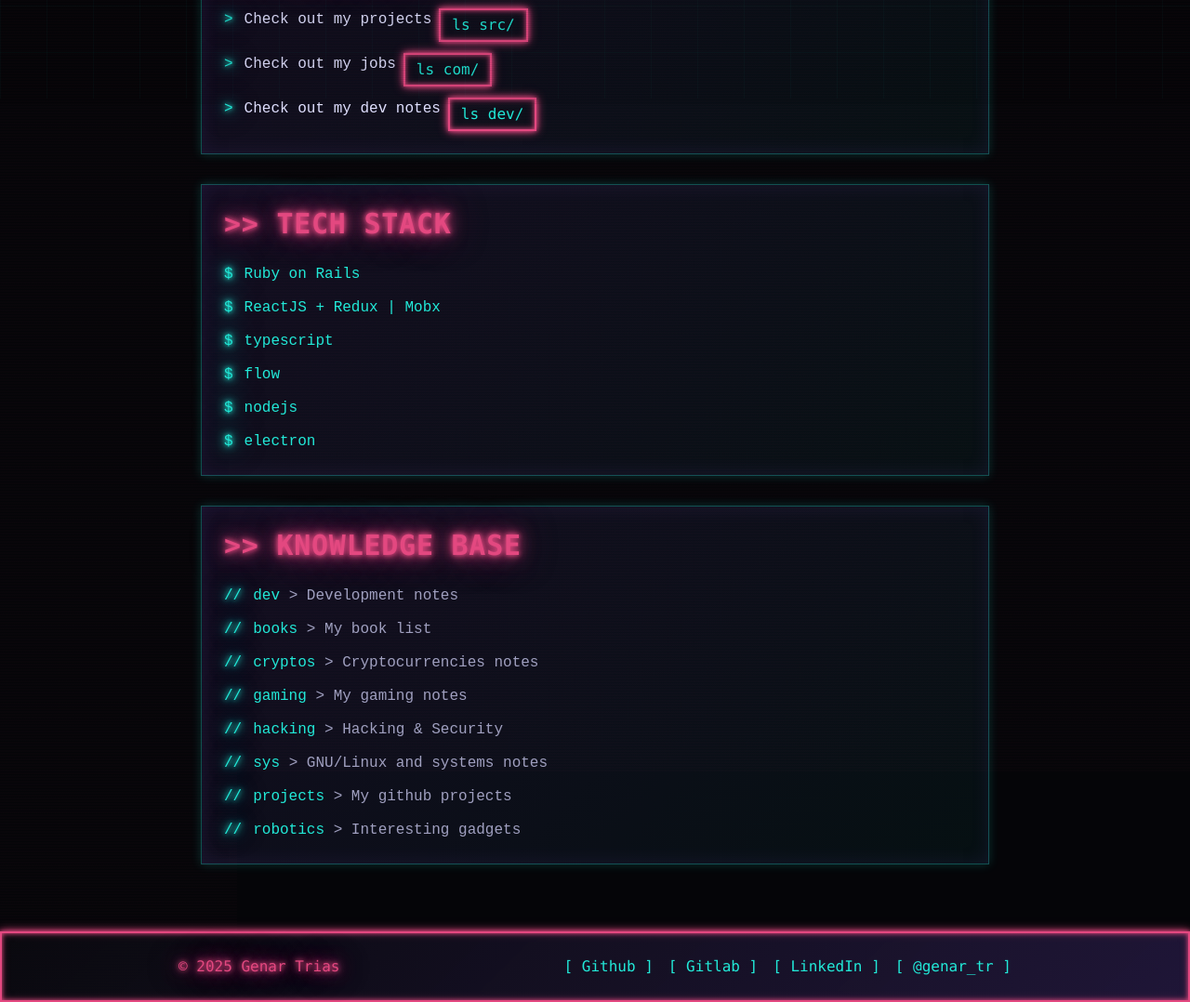
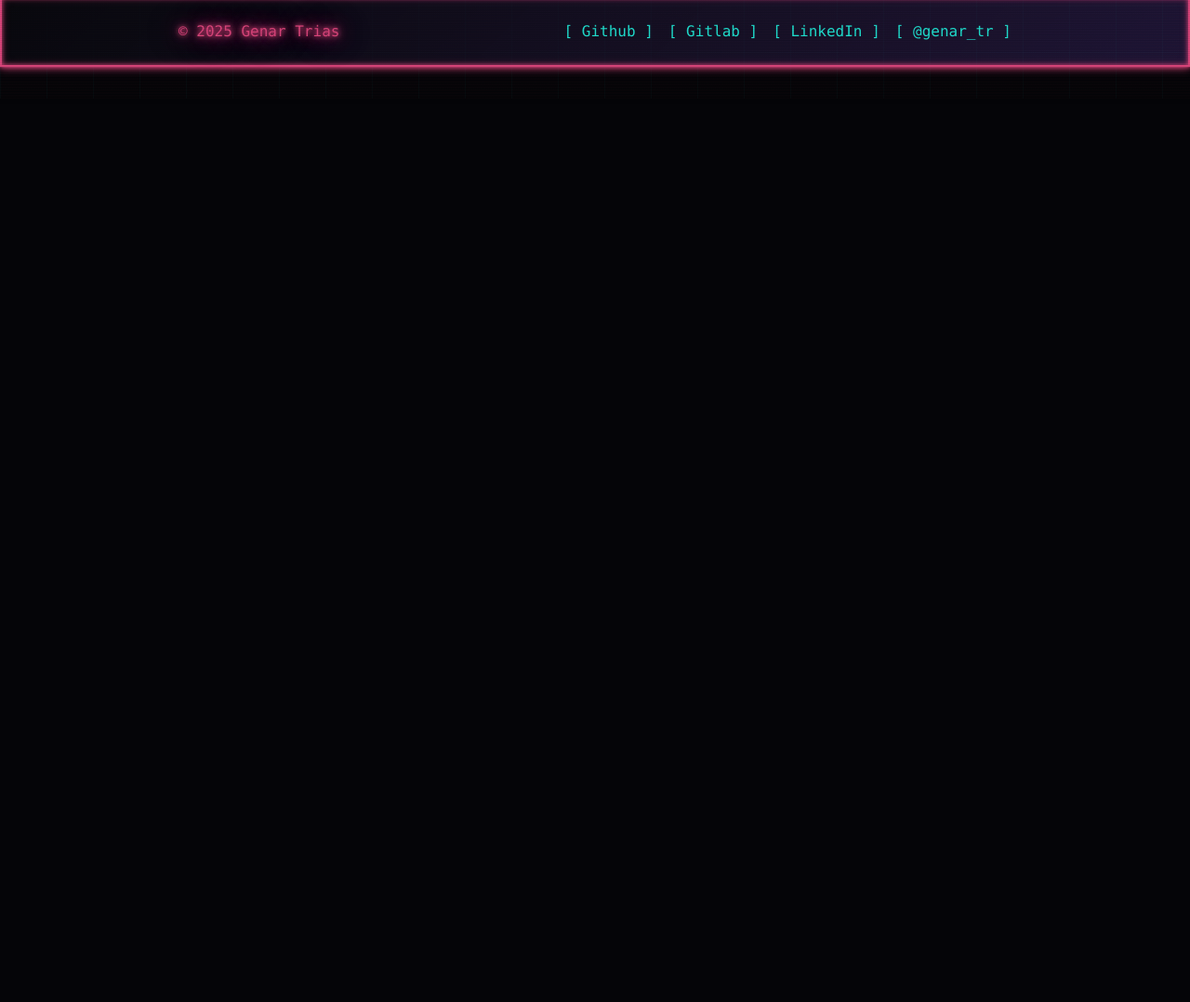
Before and after one commit to gtrias/genar.me, an Astro site: page / in a window 1280 px wide. Shown: the part 694-1772 px from the top of the page at 93% size. After the commit the page ends 800 px from the top, so only its background shows below. Built offline with nearby package versions, Linux system fonts and the light colour scheme; Astro itself is replaced by a stand-in of ours.

Commit message:
adjustments

```diff
--- a/opencode.json
+++ /dev/null
@@ -1,19 +0,0 @@
-{
-  "modes": {
-    "plan": {
-      "enabled": true,
-      "description": "Plan mode for structured task planning and breakdown"
-    },
-    "agent": {
-      "enabled": true,
-      "description": "Agent mode for autonomous task execution"
-    }
-  },
-  "default_mode": "plan",
-  "project_type": "astro-website",
-  "features": {
-    "auto_planning": true,
-    "task_breakdown": true,
-    "autonomous_execution": true
-  }
-}
--- a/package.json
+++ b/package.json
@@ -3,9 +3,9 @@
   "type": "module",
   "version": "0.0.1",
   "scripts": {
-    "dev": "astro dev --host",
-    "build": "astro build",
-    "preview": "astro preview",
+    "dev": "npx astro dev --host",
+    "build": "npx astro build",
+    "preview": "npx astro preview",
     "astro": "astro",
     "cf:build": "npm run build",
     "cf:preview": "wrangler pages dev dist",
--- a/src/pages/index.astro
+++ b/src/pages/index.astro
@@ -42,51 +42,5 @@
 			</p>
 		</div>
 
-		<div class="cyber-card p-6 mb-8">
-			<h2 id="What-things-I-have-done" class="text-3xl font-bold mt-0 mb-6 neon-text-pink font-mono tracking-wide">&gt;&gt; PORTFOLIO</h2>
-
-			<ul class="space-y-3 list-none pl-0">
-				<li class="flex items-start">
-					<span class="neon-text-cyan mr-3">&gt;</span>
-					Check out my projects <a href="/projects" class="font-mono ml-2 neon-border-pink px-3 py-1 inline-block">ls src/</a>
-				</li>
-				<li class="flex items-start">
-					<span class="neon-text-cyan mr-3">&gt;</span>
-					Check out my jobs <a href="/com" class="font-mono ml-2 neon-border-pink px-3 py-1 inline-block">ls com/</a>
-				</li>
-				<li class="flex items-start">
-					<span class="neon-text-cyan mr-3">&gt;</span>
-					Check out my dev notes <a href="/dev" class="font-mono ml-2 neon-border-pink px-3 py-1 inline-block">ls dev/</a>
-				</li>
-			</ul>
-		</div>
-
-		<div class="cyber-card p-6 mb-8">
-			<h2 id="What-Technologies-I'm-using-right-now" class="text-3xl font-bold mt-0 mb-6 neon-text-pink font-mono tracking-wide">&gt;&gt; TECH STACK</h2>
-
-			<ul class="space-y-3 list-none pl-0">
-				<li><span class="neon-text-cyan mr-3">$</span><a href="/dev/ruby/rails">Ruby on Rails</a></li>
-				<li><span class="neon-text-cyan mr-3">$</span><a href="/dev/javascript/reactjs">ReactJS + Redux | Mobx</a></li>
-				<li><span class="neon-text-cyan mr-3">$</span><a href="/dev/javascript/typescript">typescript</a></li>
-				<li><span class="neon-text-cyan mr-3">$</span><a href="/dev/javascript/flow">flow</a></li>
-				<li><span class="neon-text-cyan mr-3">$</span><a href="/dev/javascript/nodejs">nodejs</a></li>
-				<li><span class="neon-text-cyan mr-3">$</span><a href="/dev/javascript/electron">electron</a></li>
-			</ul>
-		</div>
-
-		<div class="cyber-card p-6">
-			<h2 id="My-personal-notes" class="text-3xl font-bold mt-0 mb-6 neon-text-pink font-mono tracking-wide">&gt;&gt; KNOWLEDGE BASE</h2>
-
-			<ul class="space-y-3 list-none pl-0">
-				<li><span class="neon-text-cyan mr-3">//</span><a href="/dev">dev</a> <span class="text-cyber-text-dim">&gt; Development notes</span></li>
-				<li><span class="neon-text-cyan mr-3">//</span><a href="/books">books</a> <span class="text-cyber-text-dim">&gt; My book list</span></li>
-				<li><span class="neon-text-cyan mr-3">//</span><a href="/crypto">cryptos</a> <span class="text-cyber-text-dim">&gt; Cryptocurrencies notes</span></li>
-				<li><span class="neon-text-cyan mr-3">//</span><a href="/gaming">gaming</a> <span class="text-cyber-text-dim">&gt; My gaming notes</span></li>
-				<li><span class="neon-text-cyan mr-3">//</span><a href="/dev/hacking">hacking</a> <span class="text-cyber-text-dim">&gt; Hacking & Security</span></li>
-				<li><span class="neon-text-cyan mr-3">//</span><a href="/sys">sys</a> <span class="text-cyber-text-dim">&gt; GNU/Linux and systems notes</span></li>
-				<li><span class="neon-text-cyan mr-3">//</span><a href="/projects">projects</a> <span class="text-cyber-text-dim">&gt; My github projects</span></li>
-				<li><span class="neon-text-cyan mr-3">//</span><a href="/robotics">robotics</a> <span class="text-cyber-text-dim">&gt; Interesting gadgets</span></li>
-			</ul>
-		</div>
 	</div>
 </Layout>
```
